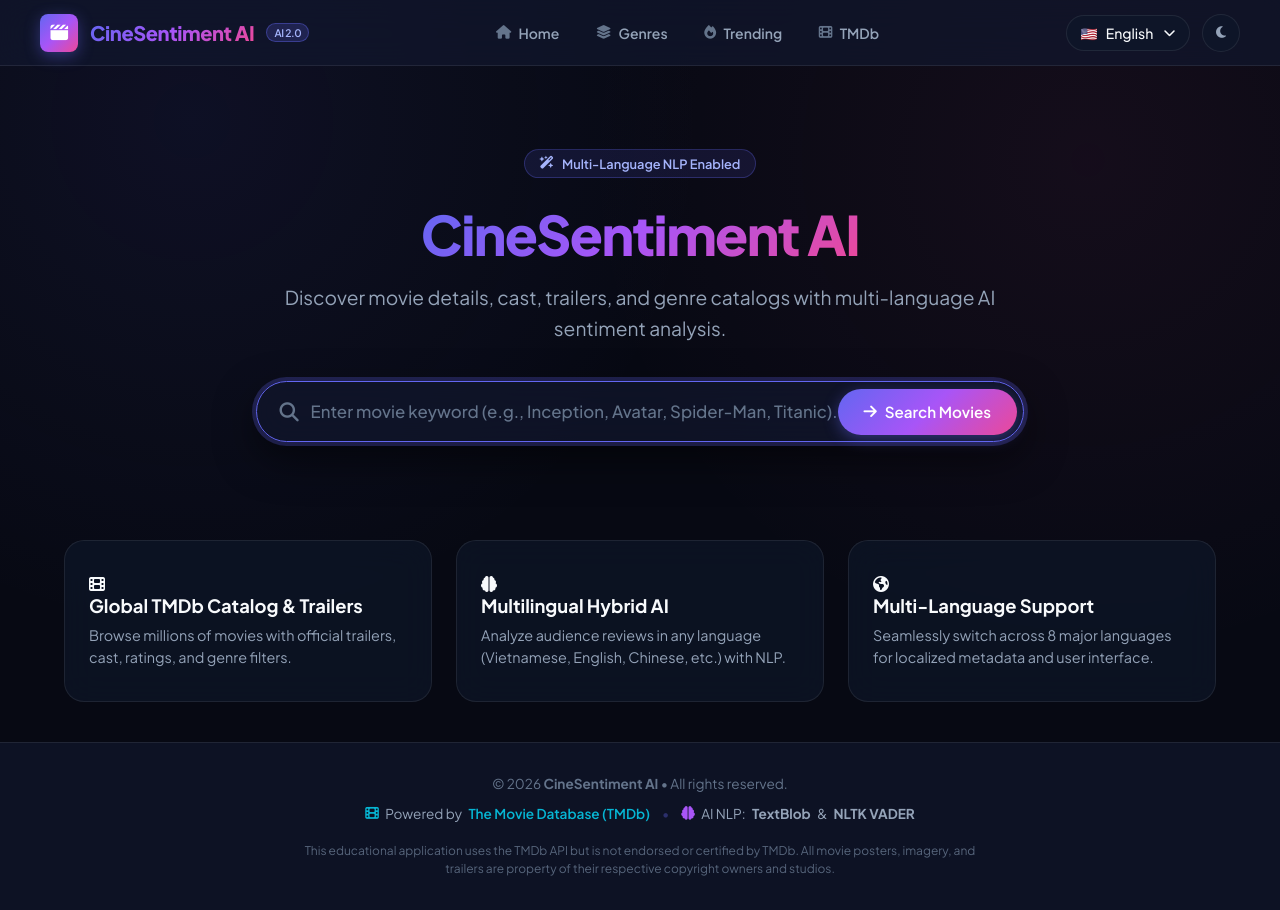
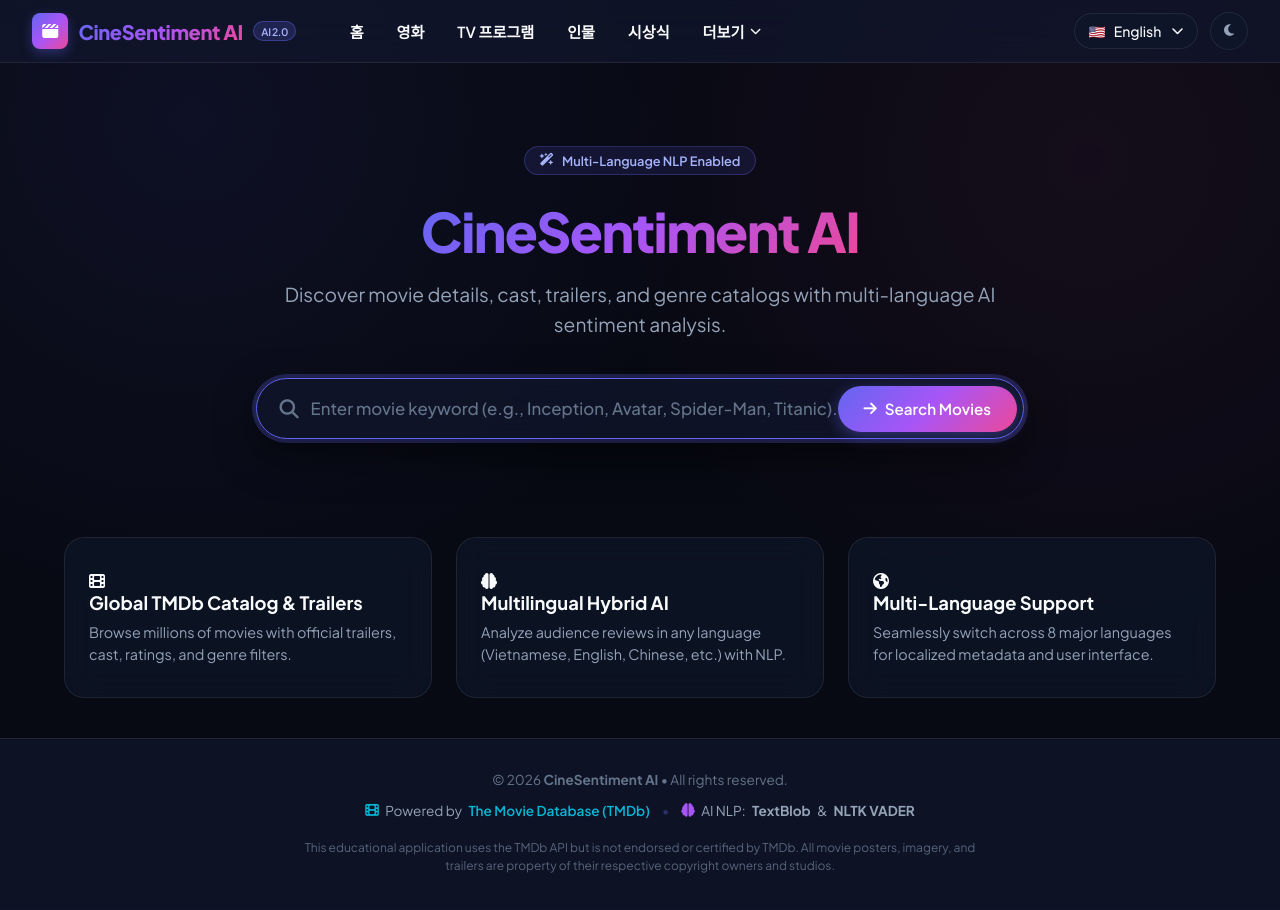
Before and after one commit to hoanguyen300802/cine-sentiment-ai, a Flask app: page / in a window 1280 px wide. After the commit the page ends 873 px from the top, so only its background shows below. Run offline with Flask 3, Linux system fonts and the light colour scheme; data that the repository does not hold is empty.

Commit message:
Left align logo and TMDb style navbar with full menu items

```diff
--- a/app/static/css/style.css
+++ b/app/static/css/style.css
@@ -146,38 +146,46 @@ button, input, textarea, select {
   backdrop-filter: var(--glass-blur);
   -webkit-backdrop-filter: var(--glass-blur);
   border-bottom: 1px solid var(--border-color);
-  padding: 0.85rem 1.5rem;
+  padding: 0.75rem 2rem;
   transition: all var(--transition-normal);
 }
 
 .nav-content {
-  max-width: 1200px;
+  max-width: 1440px;
   margin: 0 auto;
   display: flex;
   align-items: center;
   justify-content: space-between;
 }
 
+/* Left Group: Logo + Navigation Links */
+.nav-left-group {
+  display: flex;
+  align-items: center;
+  gap: 2.5rem;
+}
+
 .brand-logo {
   display: flex;
   align-items: center;
-  gap: 0.75rem;
+  gap: 0.65rem;
   font-weight: 800;
   font-size: 1.25rem;
   letter-spacing: -0.02em;
+  text-decoration: none;
 }
 
 .brand-icon {
-  width: 38px;
-  height: 38px;
+  width: 36px;
+  height: 36px;
   border-radius: var(--radius-sm);
   background: var(--accent-gradient);
   display: flex;
   align-items: center;
   justify-content: center;
   color: #fff;
-  box-shadow: 0 4px 15px rgba(99, 102, 241, 0.4);
-  font-size: 1.1rem;
+  box-shadow: 0 4px 12px rgba(99, 102, 241, 0.35);
+  font-size: 1rem;
 }
 
 .brand-title {
@@ -197,51 +205,102 @@ button, input, textarea, select {
   text-transform: uppercase;
 }
 
-/* Middle Navigation Menu */
+/* Left Navigation Menu (TMDb Style) */
 .nav-menu-links {
   display: flex;
   align-items: center;
-  gap: 0.4rem;
+  gap: 0.35rem;
 }
 
 .nav-menu-link {
   display: inline-flex;
   align-items: center;
-  gap: 0.45rem;
-  padding: 0.45rem 0.95rem;
-  border-radius: var(--radius-full);
-  font-size: 0.875rem;
+  gap: 0.4rem;
+  padding: 0.45rem 0.85rem;
+  border-radius: var(--radius-sm);
+  font-size: 0.95rem;
   font-weight: 600;
-  color: var(--text-secondary);
+  color: var(--text-primary);
   transition: all var(--transition-fast);
   text-decoration: none;
-}
-
-.nav-menu-link i {
-  font-size: 0.85rem;
-  color: var(--text-muted);
-  transition: color var(--transition-fast);
+  background: transparent;
+  border: none;
+  cursor: pointer;
 }
 
 .nav-menu-link:hover {
+  color: var(--accent-cyan);
+  background: var(--bg-surface-hover);
+}
+
+/* More Dropdown */
+.nav-more-dropdown {
+  position: relative;
+}
+
+.nav-more-btn {
+  display: inline-flex;
+  align-items: center;
+  gap: 0.35rem;
+}
+
+.nav-more-icon {
+  font-size: 0.7rem;
+  transition: transform var(--transition-fast);
+}
+
+.nav-more-dropdown:hover .nav-more-icon {
+  transform: rotate(180deg);
+}
+
+.nav-more-menu {
+  position: absolute;
+  top: calc(100% + 6px);
+  left: 0;
+  min-width: 210px;
+  background: var(--bg-secondary);
+  border: 1px solid var(--border-color);
+  border-radius: var(--radius-md);
+  box-shadow: var(--shadow-lg);
+  padding: 0.45rem;
+  opacity: 0;
+  visibility: hidden;
+  transform: translateY(-6px);
+  transition: all var(--transition-fast);
+  z-index: 110;
+  display: flex;
+  flex-direction: column;
+  gap: 0.2rem;
+}
+
+.nav-more-dropdown:hover .nav-more-menu {
+  opacity: 1;
+  visibility: visible;
+  transform: translateY(0);
+}
+
+.more-item {
+  display: flex;
+  align-items: center;
+  gap: 0.65rem;
+  padding: 0.6rem 0.85rem;
+  border-radius: var(--radius-sm);
+  font-size: 0.875rem;
+  font-weight: 500;
   color: var(--text-primary);
+  text-decoration: none;
+  transition: all var(--transition-fast);
+}
+
+.more-item:hover {
   background: var(--bg-surface-hover);
-}
-
-.nav-menu-link:hover i {
   color: var(--accent-cyan);
 }
 
-.tmdb-nav-link {
+.more-item i {
+  width: 16px;
+  text-align: center;
   color: var(--accent-cyan);
-  background: rgba(6, 182, 212, 0.08);
-  border: 1px solid rgba(6, 182, 212, 0.2);
-}
-
-.tmdb-nav-link:hover {
-  background: rgba(6, 182, 212, 0.18);
-  color: #06b6d4;
-  border-color: rgba(6, 182, 212, 0.4);
 }
 
 .nav-actions {
--- a/app/templates/base.html
+++ b/app/templates/base.html
@@ -21,6 +21,8 @@
         <!-- Top Navigation -->
         <header class="navbar">
             <div class="nav-content">
+                <!-- Left Section: Brand Logo + TMDb Style Navigation Links -->
+                <div class="nav-left-group">
                     <a href="{{ url_for('index') }}" class="brand-logo" id="nav-brand-logo">
                         <div class="brand-icon">
                             <i class="fa-solid fa-clapperboard"></i>
@@ -29,25 +31,45 @@
                         <span class="brand-badge">AI 2.0</span>
                     </a>
 
-                <!-- Middle Navigation Menu -->
+                    <!-- Left Navigation Menu (Home | Movies | TV Shows | People | Awards | More) -->
                     <nav class="nav-menu-links">
                         <a href="{{ url_for('index') }}" class="nav-menu-link">
-                        <i class="fa-solid fa-house"></i>
                             <span>{{ t.nav_home }}</span>
                         </a>
-                    <a href="{{ url_for('index') }}#genres-section" class="nav-menu-link">
+                        <a href="{{ url_for('index') }}#trending-section" class="nav-menu-link">
+                            <span>{{ t.nav_movies }}</span>
+                        </a>
+                        <a href="{{ url_for('genre_movies', genre_id=10770) }}" class="nav-menu-link">
+                            <span>{{ t.nav_tv_shows }}</span>
+                        </a>
+                        <a href="https://www.themoviedb.org/person" target="_blank" rel="noopener noreferrer" class="nav-menu-link">
+                            <span>{{ t.nav_people }}</span>
+                        </a>
+                        <a href="https://www.themoviedb.org/awards" target="_blank" rel="noopener noreferrer" class="nav-menu-link">
+                            <span>{{ t.nav_awards }}</span>
+                        </a>
+                        <div class="nav-more-dropdown" id="nav-more-dropdown">
+                            <button type="button" class="nav-menu-link nav-more-btn" id="nav-more-btn">
+                                <span>{{ t.nav_more }}</span>
+                                <i class="fa-solid fa-chevron-down nav-more-icon"></i>
+                            </button>
+                            <div class="nav-more-menu">
+                                <a href="{{ url_for('index') }}#genres-section" class="more-item">
                                     <i class="fa-solid fa-layer-group"></i>
-                        <span>{{ t.nav_genres }}</span>
+                                    <span>{{ t.genres_title }}</span>
                                 </a>
-                    <a href="{{ url_for('index') }}#trending-section" class="nav-menu-link">
-                        <i class="fa-solid fa-fire"></i>
-                        <span>{{ t.nav_trending }}</span>
+                                <a href="https://www.themoviedb.org/" target="_blank" rel="noopener noreferrer" class="more-item">
+                                    <i class="fa-solid fa-film"></i>
+                                    <span>The Movie Database (TMDb)</span>
                                 </a>
-                    <a href="https://www.themoviedb.org/" target="_blank" rel="noopener noreferrer" class="nav-menu-link nav-tmdb-link" title="The Movie Database">
-                        <i class="fa-solid fa-film"></i>
-                        <span>TMDb</span>
+                                <a href="https://github.com/hoanguyen300802/cine-sentiment-ai" target="_blank" rel="noopener noreferrer" class="more-item">
+                                    <i class="fa-brands fa-github"></i>
+                                    <span>GitHub Repository</span>
                                 </a>
+                            </div>
+                        </div>
                     </nav>
+                </div>
 
                 <div class="nav-actions">
                     <!-- Multi-Language Selector Dropdown -->
--- a/app/translations.py
+++ b/app/translations.py
@@ -18,7 +18,12 @@ DEFAULT_LANGUAGE = 'en'
 
 TRANSLATIONS = {
     'en': {
-        'nav_home': 'Home',
+        'nav_more': '더보기',
+        'nav_awards': '시상식',
+        'nav_people': '인물',
+        'nav_tv_shows': 'TV 프로그램',
+        'nav_movies': '영화',
+        'nav_home': '홈',
         'nav_genres': 'Genres',
         'nav_trending': 'Trending',
         'nav_sentiment': 'Sentiment AI',
@@ -95,7 +100,7 @@ TRANSLATIONS = {
         'footer_powered': 'Powered by',
     },
     'vi': {
-        'nav_home': 'Trang Chủ',
+        'nav_home': '홈',
         'nav_genres': 'Thể Loại',
         'nav_trending': 'Thịnh Hành',
         'nav_sentiment': 'Phân Tích Cảm Xúc',
@@ -172,7 +177,7 @@ TRANSLATIONS = {
         'footer_powered': 'Được hỗ trợ bởi',
     },
     'zh': {
-        'nav_home': '首页',
+        'nav_home': '홈',
         'nav_genres': '电影类型',
         'nav_trending': '热门趋势',
         'nav_sentiment': '影评分析',
@@ -249,7 +254,7 @@ TRANSLATIONS = {
         'footer_powered': '数据来源',
     },
     'es': {
-        'nav_home': 'Inicio',
+        'nav_home': '홈',
         'nav_genres': 'Géneros',
         'nav_trending': 'Tendencias',
         'nav_sentiment': 'Análisis IA',
@@ -326,7 +331,7 @@ TRANSLATIONS = {
         'footer_powered': 'Desarrollado con',
     },
     'fr': {
-        'nav_home': 'Accueil',
+        'nav_home': '홈',
         'nav_genres': 'Genres',
         'nav_trending': 'Tendances',
         'nav_sentiment': 'Analyse IA',
@@ -403,7 +408,7 @@ TRANSLATIONS = {
         'footer_powered': 'Propulsé par',
     },
     'ja': {
-        'nav_home': 'ホーム',
+        'nav_home': '홈',
         'nav_genres': 'ジャンル',
         'nav_trending': 'トレンド',
         'nav_sentiment': '感情分析AI',
@@ -480,7 +485,7 @@ TRANSLATIONS = {
         'footer_powered': 'データ提供',
     },
     'de': {
-        'nav_home': 'Startseite',
+        'nav_home': '홈',
         'nav_genres': 'Genres',
         'nav_trending': 'Trends',
         'nav_sentiment': 'Sentiment-KI',
```
Lines whose indentation alone changed are shown as unchanged.
